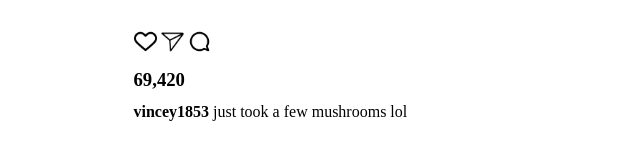
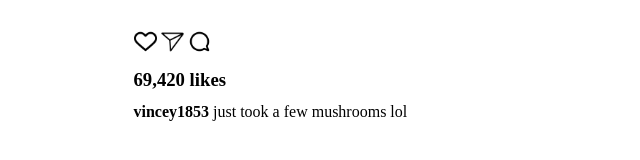
Before and after one commit to BlakeT87/oldergram, a website built with Vite: page index.html in a window 1280 px wide. Shown: the part 560-720 px from the top of the page, 319-959 px from the left. Built offline with nearby package versions, Linux system fonts and the light colour scheme.

Commit message:
added 'likes'

```diff
--- a/index.html
+++ b/index.html
@@ -30,7 +30,7 @@
                 <img class="icon" src="images/icon-dm.png">
                 <img class="icon" src="images/icon-comment.png">
             </div>
-            <h3 id="likes">69,420</h3>
+            <h3 id="likes"><span id="username">69,420</span> likes</h3>
             <p id="comment"><span id="username">vincey1853</span> just took a few mushrooms lol</p>
         </section>
     </div>
```
